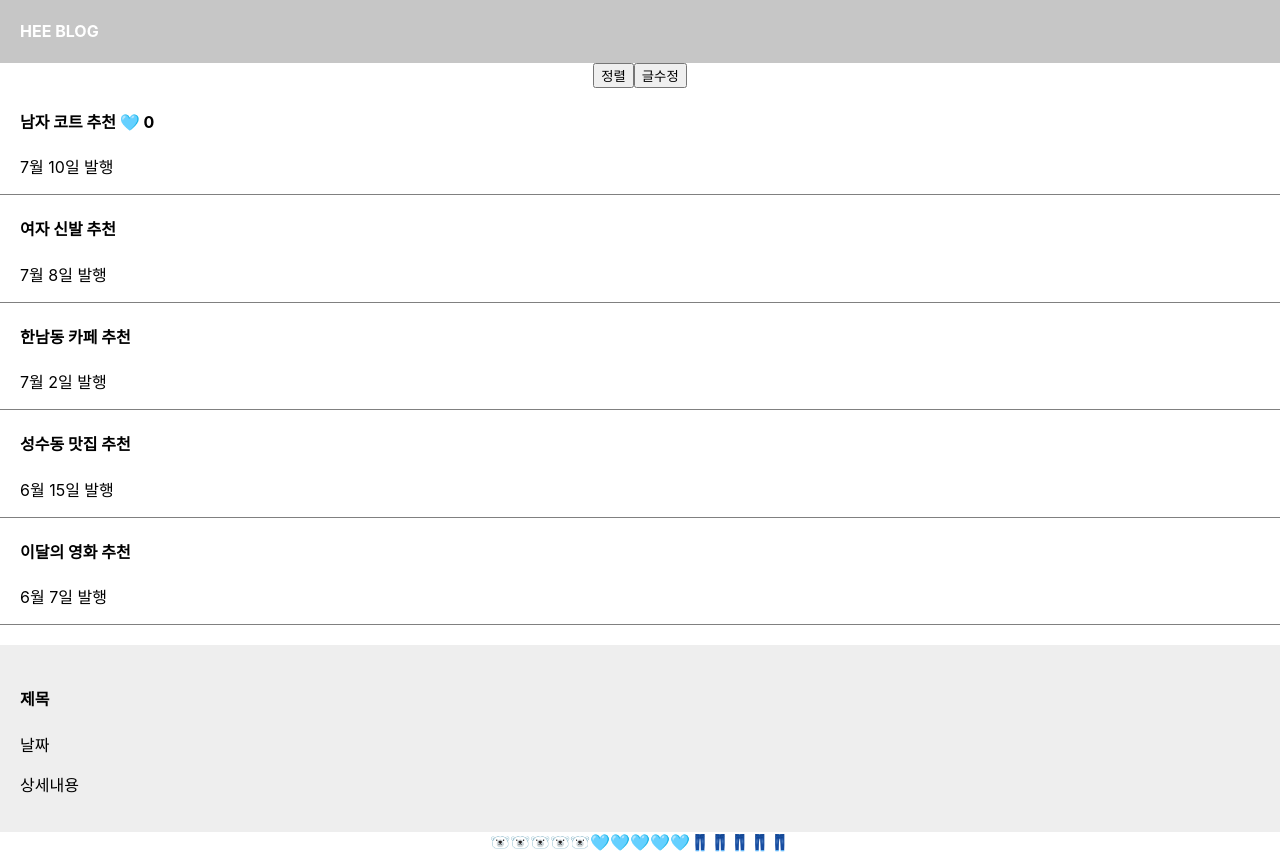
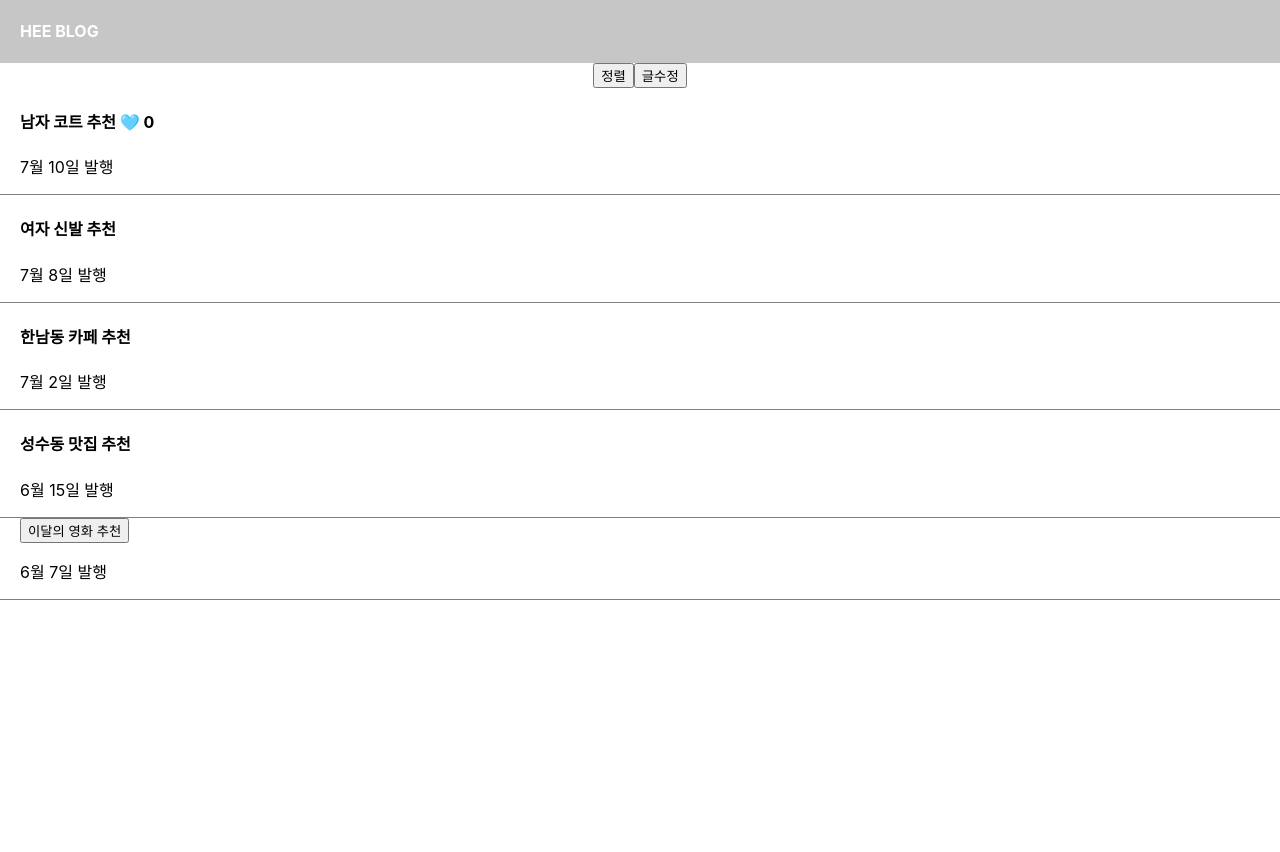
Before and after one commit to heeyonhh/blog, a React (Create React App) app: page / in a window 1280 px wide. After the commit the page ends 800 px from the top, so only its background shows below. Built offline with nearby package versions, Linux system fonts and the light colour scheme.

Commit message:
move ui component

```diff
--- a/src/App.js
+++ b/src/App.js
@@ -1,11 +1,13 @@
 import { useState } from 'react';
 import './App.css';
 
-//실은 컴포넌트임
 function App() {
 
   let [a, b] = useState(['남자 코트 추천', '여자 신발 추천', '한남동 카페 추천', '성수동 맛집 추천', '이달의 영화 추천']);
   let [따봉, 따봉변경] = useState(0);
+  let [modal, setModal] = useState(false);
+  // 스위치 역할
+  // ui 현재 상태를 state로 저장 (모달창 상태 표현 true false)
 
   return (
     <div className="App">
@@ -13,7 +15,6 @@ function App() {
         <h4>HEE BLOG</h4>
       </div>
 
-      {/* 정렬 필터 */}
       <button onClick={()=>{
         let copy = [...a];
         copy.sort();
@@ -44,22 +45,20 @@ function App() {
         <p>6월 15일 발행</p>
       </div>
       <div className="list">
-        <h4>{ a[4] }</h4>
+        <button onClick={()=>{ setModal(!modal) }}>{ a[4] }</button>
         <p>6월 7일 발행</p>
       </div>
 
-      {/* html 깔끔하게 쓰기 */}
-      <Modal/>
-      {/* <Modal></Modal> */}
-
-      <Login/>
+      {/* html 중간에 조건문 쓰려면 삼항연산자 / 모달 컴포넌트 state 삼항연산자로 짜기 */}
+      {/* 기계 역할 */}
+      {
+        modal == true ? <Modal/> : null
+        // 1 == 1 ? '맞음' : '아님'
+      }
     </div>
   );
 };
 
-//컴포넌트 만들때 다른 펑션 바깥에 만들기 & 영어대문자
-//컴포넌트 : 반복적인 html 축약할때 / 페이지 전환 / 자주 변경되는 것들
-//컴포넌트를 만드는 것은 자유지만 책임이 따름 : 컴포넌트의 단점 state가져다 쓸때 문제 생김, 다른 펑션안에 있는 변수 쓸수 없음
 function Modal(){
   return(
     <div className='modal'>
@@ -67,24 +66,16 @@ function Modal(){
       <p>날짜</p>
       <p>상세내용</p>
     </div>
-    //의미 없는 <div>대신 <></>사용가능 : 프래그먼트 문법
   );
 };
 
-//컴포넌트 문법 2
-// let Modal = () => {
-//   return(
-//     <div></div>
-//   )
-// }
-// const 로 하면 에러메세지 띄어주는 장점이 있음
+//동적인 UI 만드는 step
+//html css로 미리 디자인완성
+//ui의 현재 상태를 state로 저장
+//state에 따라 UI가 어떻게 보일지 작성
+//조건문 등으로
 
-const Login = () => {
-  return(
-    <>
-      🐻‍❄️🐻‍❄️🐻‍❄️🐻‍❄️🐻‍❄️🩵🩵🩵🩵🩵👖👖👖👖👖
-    </>
-  )
-}
+//리액트에선 버튼 누르면 모달창 스위치만 건드림
+//자바스크립트였으면 버튼 누르면 모달창 html을 직접 건드림
 
 export default App;
```
